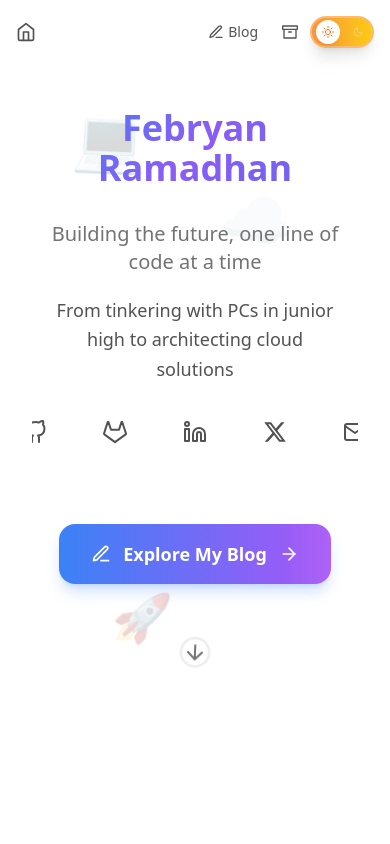
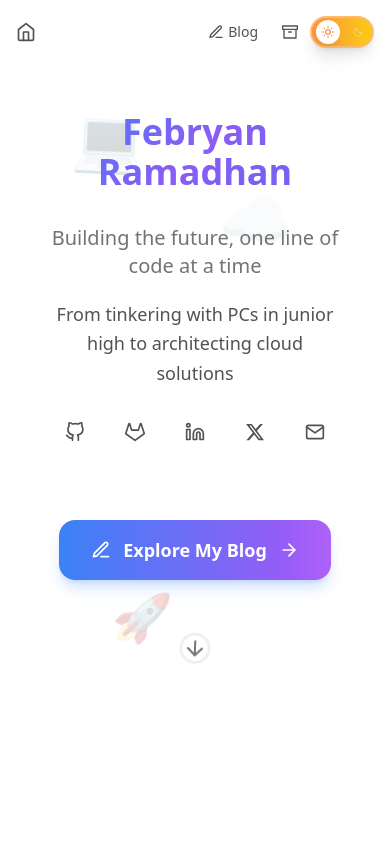
Before and after one commit to Pepryan/astro-portfolio, an Astro site: page / in a window 390 px wide. Shown: the top 844 px of the page. Built offline with nearby package versions, Linux system fonts and the light colour scheme; Astro itself is replaced by a stand-in of ours.

Commit message:
style(Hero): improve social links responsiveness and spacing
Make social links container responsive with flex-wrap and adjusted gaps
Update social link items with responsive padding and sizing
Add min dimensions and flex centering for consistent appearance

```diff
--- a/src/components/Hero.tsx
+++ b/src/components/Hero.tsx
@@ -224,7 +224,7 @@ export default function Hero() {
           </motion.div>
 
           <motion.div
-            className="flex justify-center gap-6 px-4"
+            className="flex flex-wrap justify-center gap-3 sm:gap-4 md:gap-6 px-4 max-w-md mx-auto"
             variants={itemVariants}
           >
             {socialLinks.map(({ icon: Icon, href, label }) => (
@@ -233,15 +233,16 @@ export default function Hero() {
                 href={href}
                 target="_blank"
                 rel="noopener noreferrer"
-                className="relative p-4 text-neutral-600 dark:text-neutral-400
+                className="relative p-3 sm:p-4 text-neutral-600 dark:text-neutral-400
                   hover:text-blue-600 dark:hover:text-blue-400
                   hover:bg-blue-50 dark:hover:bg-blue-900/20
-                  rounded-full transition-all duration-300 group"
+                  rounded-full transition-all duration-300 group
+                  min-w-[48px] min-h-[48px] flex items-center justify-center"
                 whileHover={{ scale: 1.1, y: -4 }}
                 whileTap={{ scale: 0.95 }}
                 aria-label={label}
               >
-                <Icon className="w-6 h-6 relative z-10" />
+                <Icon className="w-5 h-5 sm:w-6 sm:h-6 relative z-10 flex-shrink-0" />
 
                 {/* Hover glow effect */}
                 <motion.div
```
